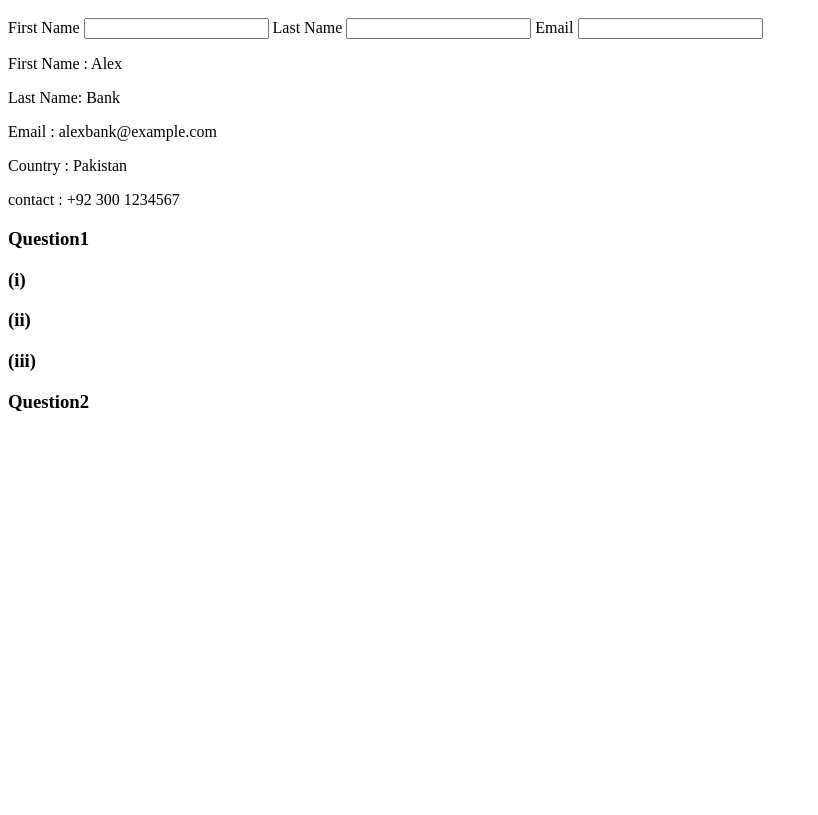
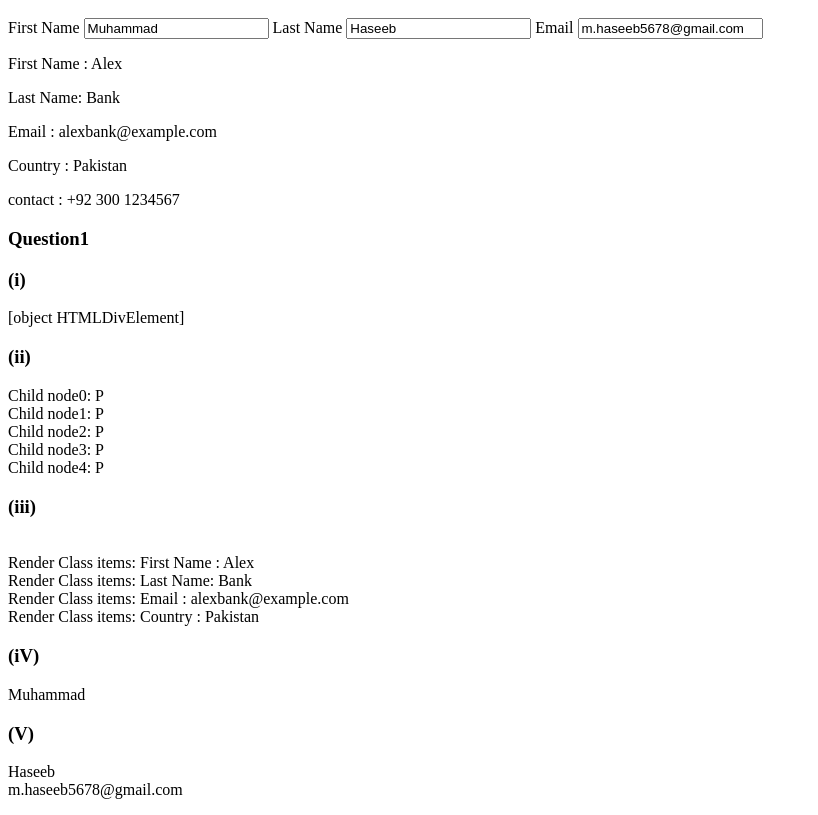
Before and after one commit to Haseeb03/JavaScriptAssignmentChapter1to67, a plain HTML site: page Chapter58 - 67/index.html in a window 1280 px wide. Shown: the part 120-935 px from the top of the page, without its empty margins (0-818 px from the left). Before the commit the page ends 800 px from the top, so only its background shows below. Drawn offline with Linux system fonts and the light colour scheme.

Commit message:
Saylani javascript assignment from Chapter1 to Chapter67

```diff
--- a/Chapter58 - 67/app.js
+++ b/Chapter58 - 67/app.js
@@ -1,16 +1,66 @@
 document.write("<h3>Question1</h3>");
 document.write("<h3>(i)</h3>");
 var mc = document.getElementById("main-content");
-
+document.write(mc);
 document.write("<h3>(ii)</h3>");
-// document.write("<br><br>All Child nodes are: "+mc.childNodes);
-
-document.write("<h3>(iii)</h3>");
-var rander = document.getElementsByClassName('render');
-for (let i = 0; i < rander.length; i++) {
-    document.write('<br><br>Render Class items: '+rander[i].innerHTML);
+var mc = document.getElementById("main-content");
+for (let i = 0; i < mc.children.length; i++) {
+    document.write("Child node"+i+": "+mc.children[i].tagName+"</br>");
 }
 
 
+document.write("<h3>(iii)</h3>");
+var rander = document.getElementsByClassName("render");
+for (let i = 0; i < rander.length; i++) {
+    document.write("<br>Render Class items: "+rander[i].innerHTML);
+}
+
+
+document.write("<h3>(iV)</h3>");
+var firstName = document.getElementById("first-name").value = "Muhammad";
+document.write(firstName+"<br>");
+
+
+document.write("<h3>(V)</h3>");
+var lastName = document.getElementById("last-name").value = "Haseeb";
+var email = document.getElementById("email").value = "m.haseeb5678@gmail.com";
+document.write(lastName+"<br>");
+document.write(email+"<br>");
 
 document.write("<h3>Question2</h3>");
+document.write("<h3>(i)</h3>");
+var typeOfNode = document.getElementById("form-content").nodeType
+document.write("Node type of  element having id “form-content”: " + typeOfNode + "<br>");
+
+
+document.write("<h3>(ii)</h3>");
+var childType = document.getElementById("last-name").nodeType
+var checkType = document.getElementById("email").nodeType
+document.write(childType+"<br>");
+document.write(checkType+"<br>");
+
+
+document.write("<h3>(iii)</h3>");
+var title = document.getElementById("lastName");
+
+
+document.write("<h3>(iv)</h3>");
+var FirstChild = document.getElementById("main-content").firstChild.innerHTML;
+var LastChild = document.getElementById("main-content").lastChild.innerHTML;
+document.write('<br />' + "First Child:- " + LastChild + "<br>");
+document.write("Last Child:- " + LastChild+"<br>");
+
+
+document.write("<h3>(v)</h3>");
+// var NextSibling = document.getElementById("lastName").nextSibling.innerHTML;
+// var PreviousSibling = document.getElementById("lastName").previousSibling.innerHTML;
+// document.write(NextSibling+"<br>");
+// document.write(PreviousSibling+"<br>");
+
+
+document.write("<h3>(vi)</h3>");
+var pNode = document.getElementById("email").parentNode;
+// document.write(pNode.innerHTML+"<br>");
+document.write(pNode+"<br>");
+var nType=pNode.nodeType;
+document.write(nType+"<br>");
--- a/Chapter58 - 67/index.html
+++ b/Chapter58 - 67/index.html
@@ -9,20 +9,20 @@
         <h1>Chapter58-67:DOM </h1>
         <div>
             <h1> DOM </h1>
-            <div id=”form-content” class=”content”>
-                <label for=”first-name”>First Name</label>
-                <input type=”text” id=”first-name” />
-                <label for=”last-name”>Last Name</label>
-                <input type=”text” id=”last-name” />
-                <label for=”email”>Email</label>
-                <input type=”text” id=”email” />
+            <div id="form-content" class="content">
+                <label for="first-name">First Name</label>
+                <input type="text" id="first-name" />
+                <label for="last-name">Last Name</label>
+                <input type="text" id="last-name" />
+                <label for="email">Email</label>
+                <input type="text" id="email" />
             </div>
-            <div id=”main-content” class=”content”>
-                <p class=”render”> First Name : Alex</p>
-                <p class=”render” id=”lastName”>Last Name: Bank</p>
-                <p class=”render”> Email : alexbank@example.com</p>
-                <p class=”render”> Country : Pakistan </p>
-                <p class=”render”> contact : +92 300 1234567</p>
+            <div id="main-content" class="content">
+                <p class="render"> First Name : Alex</p>
+                <p class="render" id=”lastName”>Last Name: Bank</p>
+                <p class="render"> Email : alexbank@example.com</p>
+                <p class="render"> Country : Pakistan </p>
+                <p class=render”> contact : +92 300 1234567</p>
             </div>
         </div>
         <script src = "app.js"></script>
```
